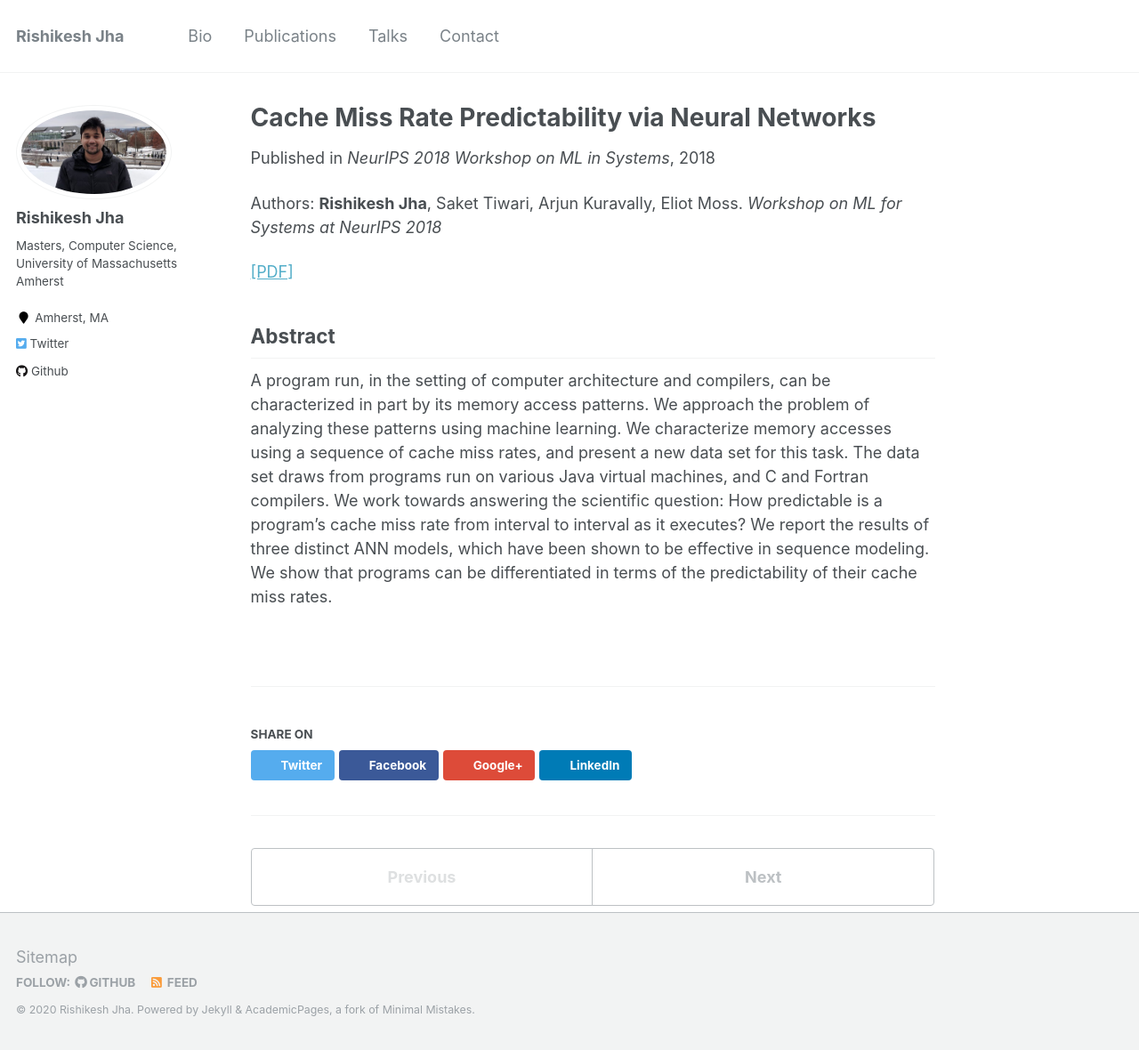
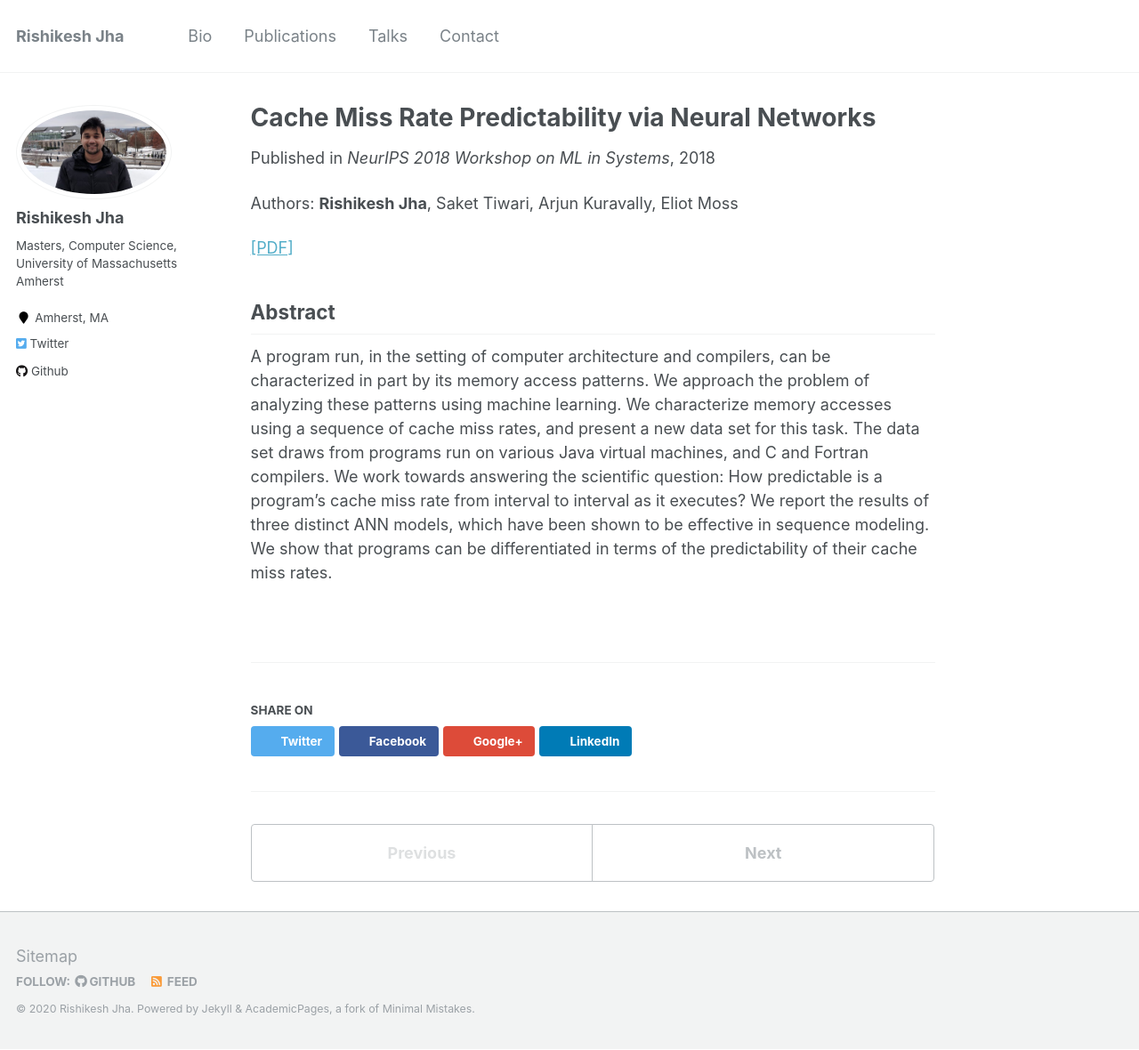
Before and after one commit to tantrik16/tantrik16.github.io, a Jekyll site: the page built from _publications/2018-10-03.md, in a window 1280 px wide and 1180 px high. Shown: the whole window at 89% size. Built offline with Jekyll 4.4.1, drawn with Linux system fonts in a browser that asks for light colours.

Commit message:
citation changed to author

```diff
--- a/_publications/2018-10-03.md
+++ b/_publications/2018-10-03.md
@@ -4,7 +4,7 @@ collection: publications
 permalink: /publications/NeurIPS18-systems
 date: 2018-10-03
 venue: 'NeurIPS 2018 Workshop on ML in Systems'
-citation: <b>Rishikesh Jha</b>, Saket Tiwari, Arjun Kuravally, Eliot Moss. <i>Workshop on ML for Systems at NeurIPS 2018</i>
+citation: <b>Rishikesh Jha</b>, Saket Tiwari, Arjun Kuravally, Eliot Moss
 ---
 [[PDF]](https://drive.google.com/file/d/17THn_qNQJTH0ewRvDukllRAKSFgEI9mm/view)
 ## Abstract
```
